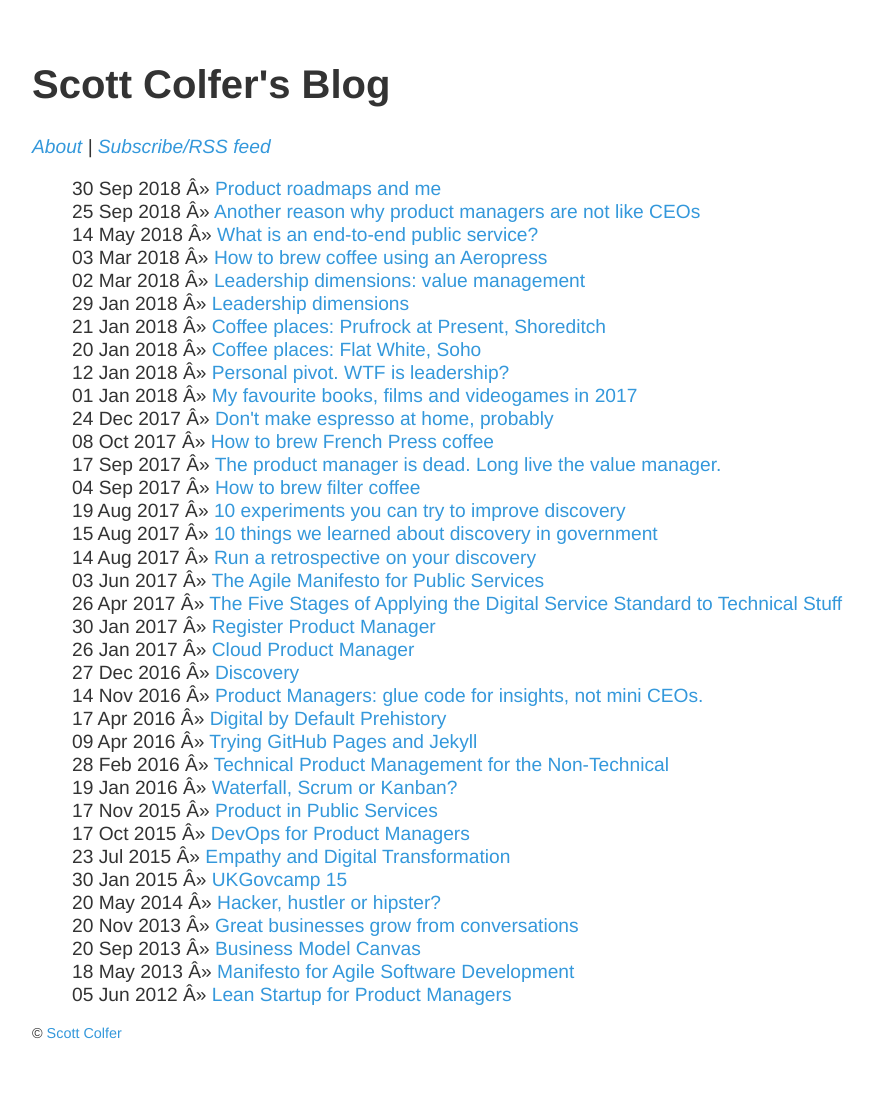
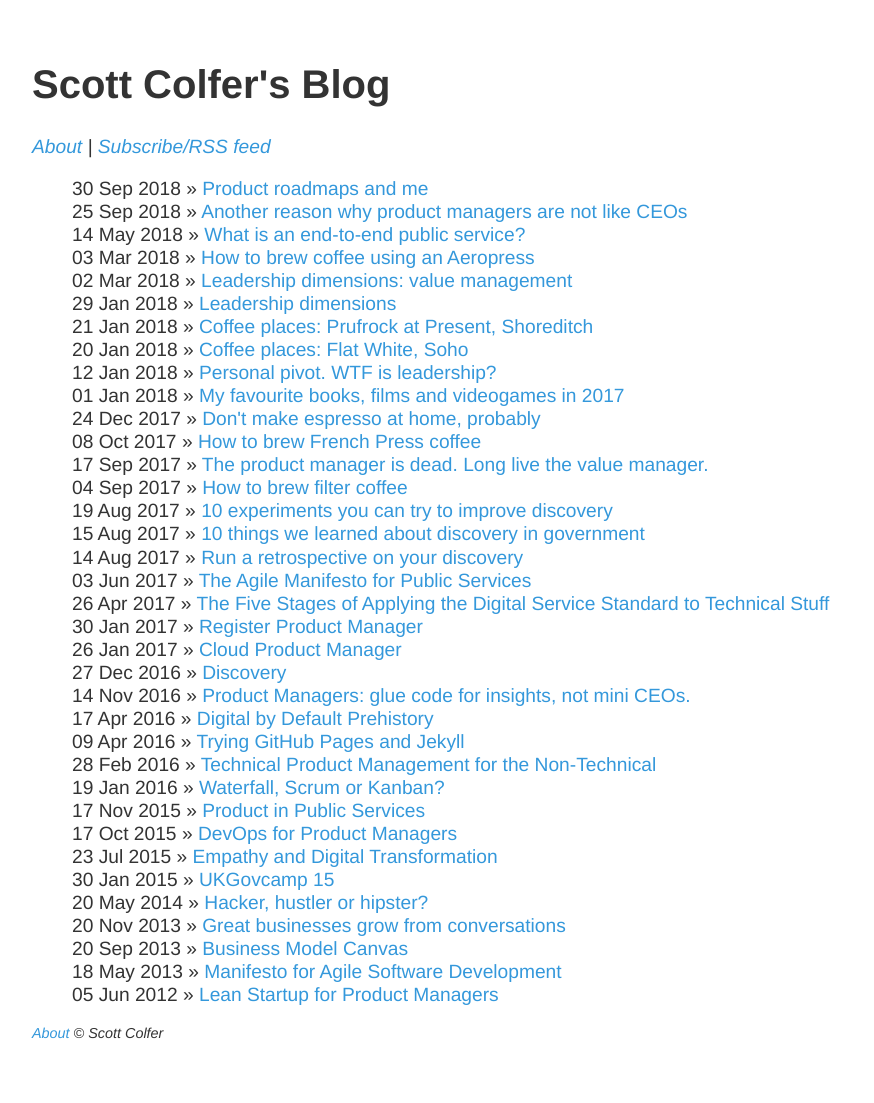
Before and after one commit to scottcolfer/scottcolfer.github.io, a Jekyll site: the page built from blog/index.html, in a window 1280 px wide. Shown: the whole page, without its empty margins (192-1066 px from the left). Built offline with Jekyll 4.4.1, drawn with Linux system fonts in a browser that asks for light colours; some of the changed lines change nothing that is shown.

Commit message:
Update blog.html

```diff
--- a/_layouts/blog.html
+++ b/_layouts/blog.html
@@ -1,11 +1,12 @@
 <!DOCTYPE html>
 	<html lang="en-GB">
 		<head>
-			<meta charset=”utf-8″>
+			<meta charset="UTF-8">
+			<meta name="description" content="Product leadership blog">
+			<meta name="keywords" content="product,product manager,product leader,coffee">
+			<meta name="author" content="Scott Colfer">
 			<meta name="viewport" content="width=device-width, initial-scale=1.0">
 			<title>{{ page.title }}</title>
-			<meta name=”description” content=”Website for Scott Colfer, Product Manager.”>
-			<meta name=”keywords” content=”scott colfer,product, product manager”>
 			<!-- link to main stylesheet -->
 			<link rel="stylesheet" type="text/css" href="/css/blog.css">
 
@@ -24,7 +25,7 @@
 
 			</div><!-- /.container -->
 			<footer>
-				<p>&copy; <a href="http://www.scottcolfer.com/">Scott Colfer</a></p>
+				<p><i><a href="https://scottcolfer.com/">About</a> &copy; Scott Colfer</i></p>
 			</footer>
 		</body>
 </html>
```
